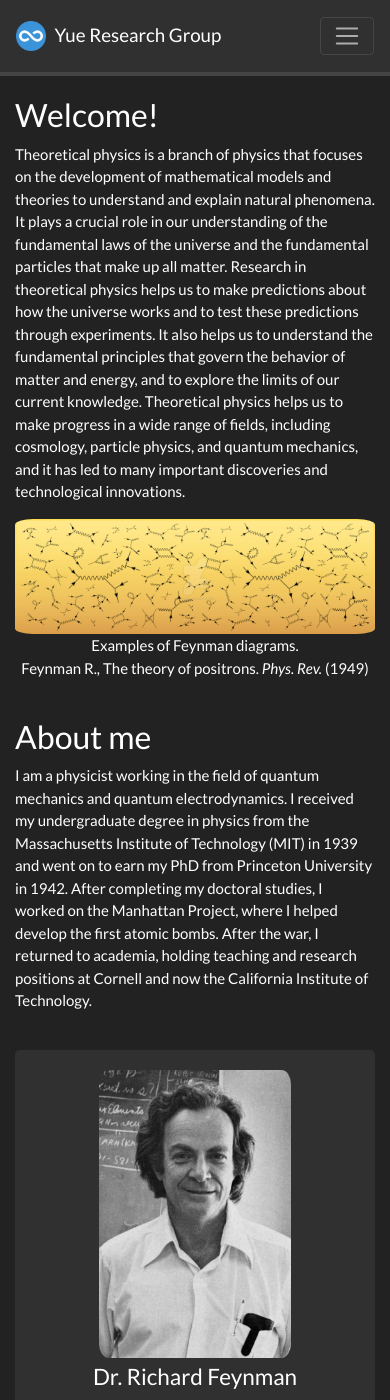
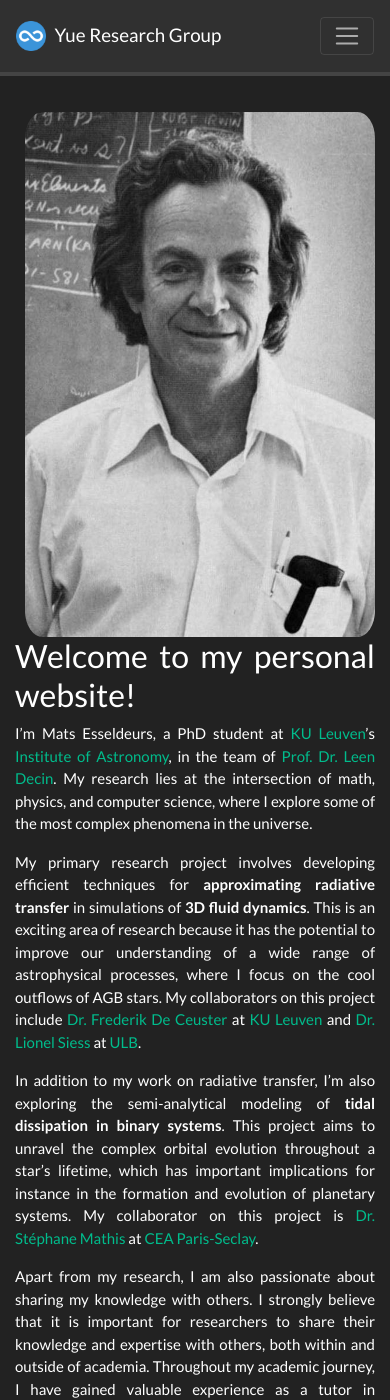
Before and after one commit to YueGroup/yuegroup.github.io, a Jekyll site: the page built from _pages/home.md, in a window 390 px wide and 1400 px high. Built offline with Jekyll 4.4.1, drawn with Linux system fonts in a browser that asks for light colours; nearby versions of some CDN libraries; a style sheet for code colours, icons or effects is not loaded; some of the changed text lies outside the part shown.

Commit message:
update home page

```diff
--- a/_config.yml
+++ b/_config.yml
@@ -3,7 +3,7 @@ title: Yue Research Group
 email: shuwen.yue@cornell.edu
 description: Yue Research Group
 baseurl: ""
-url: ""
+url: "https://yuegroup.github.io"
 
 # Google analytics ID: Uncomment and your own, if you like
 # google_analytics: XX
@@ -12,9 +12,9 @@ url: ""
 
 # Footer info
 affiliation: >
-    Richard Feynman<br/>
-    Professor of Physics<br/>
-    California Institute of Technology
+    Shuwen Yue<br/>
+    Assistant Professor<br/>
+    Cornell University
 
 location: >
   Cornell University<br/>
@@ -29,11 +29,8 @@ contact: >
 nav_pages:
   - name: about
   - name: publications
-  - name: talks
   - name: research
-  - name: software
   - name: team
-  - name: teaching
 
 include:
   - .htaccess
--- a/_pages/home.md
+++ b/_pages/home.md
@@ -1,32 +1,43 @@
 ---
 title: "Home"
-layout: homelay
+layout: default
 sitemap: false
 permalink: /
 ---
 
-### Welcome!
+<style>
+.jumbotron{
+    padding:3%;
+    padding-bottom:10px;
+    padding-top:10px;
+    margin-top:10px;
+    margin-bottom:30px;
+}
+</style>
 
-Theoretical physics is a branch of physics that focuses on the development of mathematical models and theories to understand and explain natural phenomena.
-It plays a crucial role in our understanding of the fundamental laws of the universe and the fundamental particles that make up all matter.
-Research in theoretical physics helps us to make predictions about how the universe works and to test these predictions through experiments.
-It also helps us to understand the fundamental principles that govern the behavior of matter and energy, and to explore the limits of our current knowledge.
-Theoretical physics helps us to make progress in a wide range of fields, including cosmology, particle physics, and quantum mechanics, and it has led to many important discoveries and technological innovations.
 
-<div class="container">
-<div class="row">
-<center>
-<img src="{{ site.url }}{{ site.baseurl }}/images/banner.jpg" width="100%"/><br/>
-Examples of Feynman diagrams. <br/>
-Feynman R., The theory of positrons. <i>Phys. Rev.</i> (1949)
-</center>
+<div id="homeid" class="col-sm-12 col-xs-12">
+<figure>
+  <img src="{{site.url}}{{site.baseurl}}/images/headshot.jpg" style="width:350px; min-width:30%; max-width:100%; margin-left:20px; margin-right:0px; margin-bottom:0px; margin-top:0px;" align="right">
+</figure>
+
+<div style="text-align:justify">
+### Welcome to my personal website!
+I'm Mats Esseldeurs, a PhD student at [KU Leuven](https://www.kuleuven.be/kuleuven/)'s [Institute of Astronomy](https://fys.kuleuven.be/ster), in the team of [Prof. Dr. Leen Decin](https://fys.kuleuven.be/ster/staff/senior-staff/leen-decin). My research lies at the intersection of math, physics, and computer science, where I explore some of the most complex phenomena in the universe.
+
+My primary research project involves developing efficient techniques for <b>approximating radiative transfer</b> in simulations of <b>3D fluid dynamics</b>. This is an exciting area of research because it has the potential to improve our understanding of a wide range of astrophysical processes, where I focus on the cool outflows of AGB stars. My collaborators on this project include [Dr. Frederik De Ceuster](https://freddeceuster.github.io/) at [KU Leuven](https://www.kuleuven.be/kuleuven/) and [Dr. Lionel Siess](http://www.astro.ulb.ac.be/~siess/) at [ULB](https://www.ulb.be/en/ulb-homepage).
+
+In addition to my work on radiative transfer, I'm also exploring the semi-analytical modeling of <b>tidal dissipation in binary systems</b>. This project aims to unravel the complex orbital evolution throughout a star's lifetime, which has important implications for instance in the formation and evolution of planetary systems. My collaborator on this project is [Dr. Stéphane Mathis](http://sfmathis.free.fr/Home.html) at [CEA Paris-Seclay](https://www.cea.fr/paris-saclay/Pages/Accueil.aspx).
+
+Apart from my research, I am also passionate about sharing my knowledge with others. I strongly believe that it is important for researchers to share their knowledge and expertise with others, both within and outside of academia. Throughout my academic journey, I have gained valuable experience as a tutor in mathematics and physics, a teaching assistant at KU Leuven, and a supervisor of a Master's students thesis.
+
+When I'm not working on my research, you can find me cycling in the beautiful Belgian countryside, listening to science fiction audiobooks, or watching nature documentaries. I also enjoy spending time with my friends and family, trying out new recipes in the kitchen, and enjoying the vibrant city Leuven.
+
+Thanks for visiting my website, and please don't hesitate to get in touch if you have any questions or comments!
 </div>
+
+
+<div class="jumbotron">
+### Selected Publications
+{% bibliography -f articles -q @*[selected=True]  %}
 </div>
-<br/>
-
-### About me
-
-I am a physicist working in the field of quantum mechanics and quantum electrodynamics.
-I received my undergraduate degree in physics from the Massachusetts Institute of Technology (MIT) in 1939 and went on to earn my PhD from Princeton University in 1942.
-After completing my doctoral studies, I worked on the Manhattan Project, where I helped develop the first atomic bombs.
-After the war, I returned to academia, holding teaching and research positions at Cornell and now the California Institute of Technology.
```
